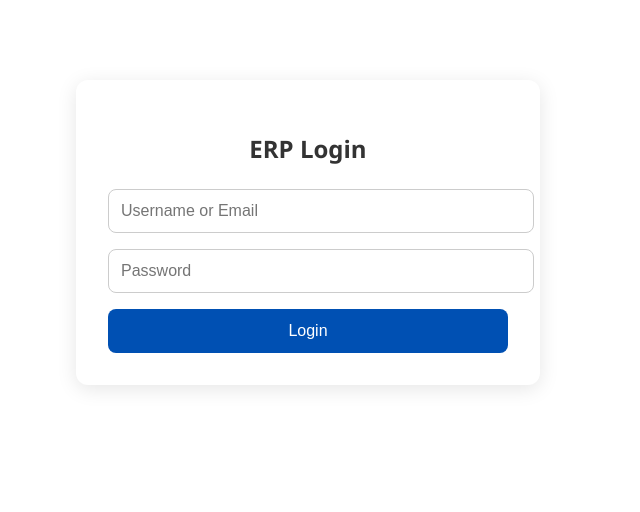
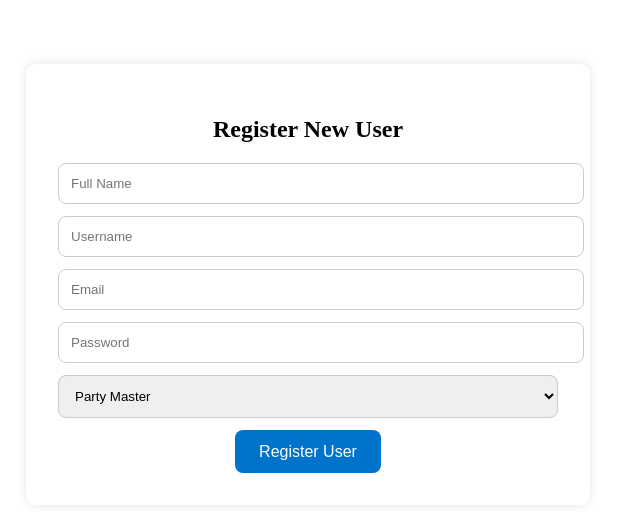
Before and after one commit to SKavyagithub08/ERP-module, a React (Vite) app in the folder client/: page /register-user in a window 1280 px wide. Shown: the top 512 px of the page, without its empty margins (332-972 px from the left). Built offline with nearby package versions, Linux system fonts and the light colour scheme.

Commit message:
fix the dropdown, register page for master

```diff
--- a/client/src/App.jsx
+++ b/client/src/App.jsx
@@ -1,11 +1,16 @@
-import Login from "./pages/Login";
+import { Routes, Route } from 'react-router-dom';
+import Login from './pages/Login';
+import SelectTransport from './pages/SelectTransport';
+import RegisterUser from './pages/RegisterUser';
 
 const App = () => {
   return (
-    <div>
-      <Login />
-    </div>
+    <Routes>
+      <Route path="/" element={<Login />} />
+      <Route path="/select-transport" element={<SelectTransport />} />
+      <Route path="/register-user" element={<RegisterUser />} />
+    </Routes>
   );
-}
+};
 
 export default App;
--- a/client/src/components/Login.css
+++ b/client/src/components/Login.css
@@ -38,3 +38,51 @@
 .login-container button:hover {
   background-color: #003a8c;
 }
+
+.select-transport-container {
+  max-width: 500px;
+  margin: 5vh auto;
+  padding: 2rem;
+  border-radius: 10px;
+  background: #f8f9fa;
+  text-align: center;
+}
+
+.transport-buttons button,
+.master-controls button {
+  margin: 0.5rem;
+  padding: 0.75rem 1.5rem;
+  border-radius: 8px;
+  font-size: 1rem;
+  cursor: pointer;
+}
+
+.register-container {
+  max-width: 500px;
+  margin: 8vh auto;
+  padding: 2rem;
+  background: #fff;
+  border-radius: 10px;
+  box-shadow: 0 0 12px rgba(0,0,0,0.1);
+  text-align: center;
+}
+
+.register-container input,
+.register-container select {
+  display: block;
+  width: 100%;
+  padding: 0.75rem;
+  margin: 0.75rem 0;
+  border-radius: 8px;
+  border: 1px solid #ccc;
+}
+
+.register-container button {
+  padding: 0.8rem 1.5rem;
+  border: none;
+  background-color: #0074cc;
+  color: #fff;
+  border-radius: 8px;
+  font-size: 1rem;
+  cursor: pointer;
+}
--- a/client/src/pages/Login.jsx
+++ b/client/src/pages/Login.jsx
@@ -2,10 +2,15 @@ import { useState } from 'react';
 import { login } from '../services/authService';
 import { useAuth } from '../context/AuthContext';
 import { useNavigate } from 'react-router-dom';
-import '../components/Login.css'; // Assuming you have a CSS file for styling
+import '../components/Login.css';
 
 const Login = () => {
-  const [loginData, setLoginData] = useState({ login: '', password: '' });
+  const [loginData, setLoginData] = useState({
+    login: '',
+    password: '',
+    role: 'partyMaster' // default value
+  });
+
   const { loginUser } = useAuth();
   const navigate = useNavigate();
 
@@ -20,26 +25,40 @@ const Login = () => {
       loginUser(res);
       navigate('/select-transport');
     } catch (err) {
-      alert('Login failed');
+      alert('❌ Login failed: ' + err.response?.data?.message);
     }
   };
 
   return (
-    // <form onSubmit={handleSubmit}>
-    //   <h2>ERP Login</h2>
-    //   <input name="login" placeholder="Username or Email" onChange={handleChange} />
-    //   <input name="password" type="password" placeholder="Password" onChange={handleChange} />
-    //   <button type="submit">Login</button>
-    // </form>
+    <div className="login-container">
+      <h2>ERP Login</h2>
+      <form onSubmit={handleSubmit}>
+        <input
+          name="login"
+          placeholder="Username or Email"
+          onChange={handleChange}
+          required
+        />
+        <input
+          name="password"
+          type="password"
+          placeholder="Password"
+          onChange={handleChange}
+          required
+        />
 
-    <div className="login-container">
-    <h2>ERP Login</h2>
-    <form onSubmit={handleSubmit}>
-      <input name="login" placeholder="Username or Email" onChange={handleChange} required />
-      <input name="password" type="password" placeholder="Password" onChange={handleChange} required />
-      <button type="submit">Login</button>
-    </form>
-  </div>
+        <select name="role" onChange={handleChange} value={loginData.role} required>
+          <option value="partyMaster">Party Master</option>
+          <option value="vehicleMaster">Vehicle Master</option>
+          <option value="vendorMaster">Vendor Master</option>
+          <option value="rateCardMaster">Rate Card Master</option>
+          <option value="bankMaster">Bank Master</option>
+          <option value="master">Master</option>
+        </select>
+
+        <button type="submit">Login</button>
+      </form>
+    </div>
   );
 };
 
--- /dev/null
+++ b/client/src/pages/RegisterUser.jsx
@@ -0,0 +1,58 @@
+import { useState } from 'react';
+import axios from 'axios';
+import { useNavigate } from 'react-router-dom';
+import '../components/Login.css';
+
+const RegisterUser = () => {
+  const navigate = useNavigate();
+
+  const [formData, setFormData] = useState({
+    name: '',
+    username: '',
+    email: '',
+    password: '',
+    role: 'partyMaster',
+  });
+
+  const handleChange = (e) => {
+    setFormData(prev => ({
+      ...prev,
+      [e.target.name]: e.target.value
+    }));
+  };
+
+  const handleSubmit = async (e) => {
+    e.preventDefault();
+    try {
+      await axios.post('http://localhost:5000/api/auth/register', formData);
+      alert('✅ User registered successfully!');
+      navigate('/select-transport');
+    } catch (err) {
+      alert('❌ Registration failed: ' + err.response?.data?.message);
+    }
+  };
+
+  return (
+    <div className="register-container">
+      <h2>Register New User</h2>
+      <form onSubmit={handleSubmit}>
+        <input name="name" placeholder="Full Name" onChange={handleChange} required />
+        <input name="username" placeholder="Username" onChange={handleChange} required />
+        <input name="email" placeholder="Email" onChange={handleChange} required />
+        <input name="password" type="password" placeholder="Password" onChange={handleChange} required />
+
+        <select name="role" onChange={handleChange} required>
+          <option value="partyMaster">Party Master</option>
+          <option value="vehicleMaster">Vehicle Master</option>
+          <option value="vendorMaster">Vendor Master</option>
+          <option value="rateCardMaster">Rate Card Master</option>
+          <option value="bankMaster">Bank Master</option>
+        </select>
+
+        <button type="submit">Register User</button>
+      </form>
+    </div>
+  );
+};
+
+export default RegisterUser;
--- /dev/null
+++ b/client/src/pages/SelectTransport.jsx
@@ -0,0 +1,41 @@
+import { useAuth } from '../context/AuthContext';
+import { useNavigate } from 'react-router-dom';
+import '../components/Login.css';
+
+const SelectTransport = () => {
+  const { user } = useAuth();
+  const navigate = useNavigate();
+
+  const handleSelect = (type) => {
+    // Save selected transport type in sessionStorage or context if needed
+    sessionStorage.setItem('transportType', type);
+    navigate('/dashboard');
+  };
+
+  const handleRegisterUser = () => {
+    navigate('/register-user');
+  };
+
+  return (
+    <div className="select-transport-container">
+      <h2>Welcome, {user?.name}</h2>
+      <h3>Select Transport Type:</h3>
+
+      <div className="transport-buttons">
+        <button onClick={() => handleSelect('Domestic')}>Domestic Transport</button>
+        <button onClick={() => handleSelect('Local')}>Local Transport</button>
+      </div>
+
+      {/* 👑 Only visible to master role */}
+      {user?.role === 'master' && (
+        <div className="master-controls">
+          <hr />
+          <h4>Master Panel</h4>
+          <button onClick={handleRegisterUser}>➕ Register New User</button>
+        </div>
+      )}
+    </div>
+  );
+};
+
+export default SelectTransport;
```
